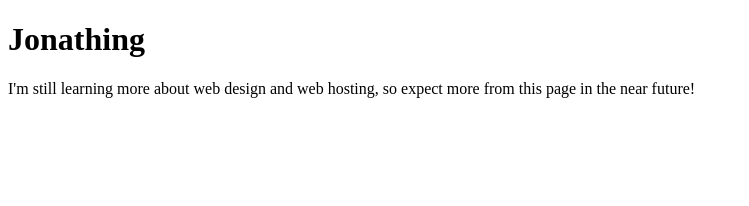
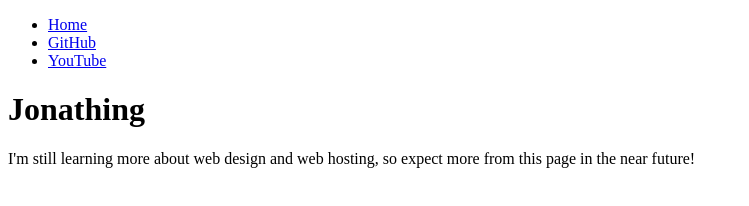
Before and after one commit to Jonathing/Website, a plain HTML site: page index.html in a window 1280 px wide. Shown: the whole page, without its empty margins (0-749 px from the left). Drawn offline with Linux system fonts and the light colour scheme.

Commit message:
semantic markup

```diff
--- a/index.html
+++ b/index.html
@@ -9,17 +9,30 @@
     <script async src="https://www.googletagmanager.com/gtag/js?id=UA-180729359-1"></script>
     <script>
         window.dataLayer = window.dataLayer || [];
-        function gtag() { dataLayer.push(arguments); }
+
+        function gtag()
+        {
+            dataLayer.push(arguments);
+        }
+
         gtag('js', new Date());
-
         gtag('config', 'UA-180729359-1');
     </script>
-
 </head>
 
 <body>
+<nav>
+    <ul>
+        <li><a href="/">Home</a></li>
+        <li><a href="https://github.com/Jonathing">GitHub</a></li>
+        <li><a href="https://www.youtube.com/c/Jonathing">YouTube</a></li>
+    </ul>
+</nav>
+
+<main>
     <h1>Jonathing</h1>
     <p>I'm still learning more about web design and web hosting, so expect more from this page in the near future!</p>
+</main>
 </body>
 
 </html>
```
Also changed, not shown: dc-wifi/index.html (deleted, +0 -11 lines), test.html (+1 -1 lines), assets/images/old/gay.png (renamed from assets/images/gay.png), assets/images/old/tih/avatar.png (deleted), assets/images/old/tih/circle.png (deleted), assets/images/old/tih/website.png (deleted).
